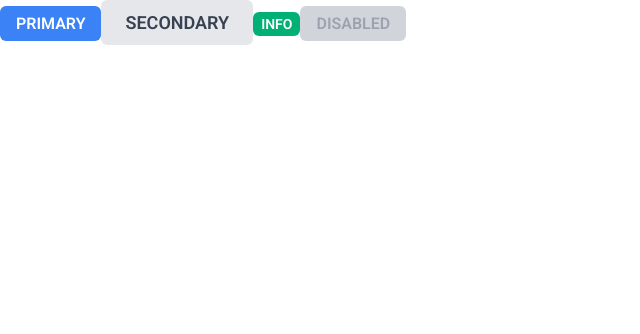
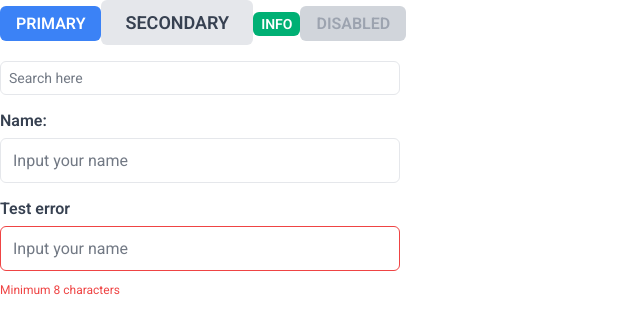
Before and after one commit to Giotu/vue-admin-panel, a Vue app: page / in a window 1280 px wide. Shown: the top 334 px of the page, without its empty margins (0-640 px from the left). Built offline with nearby package versions, Linux system fonts and the light colour scheme.

Commit message:
feat(ui): start work with component Field

```diff
--- a/src/assets/styles/main.css
+++ b/src/assets/styles/main.css
@@ -10,4 +10,5 @@
   --color-disabled: #d1d5db;
   --color-disabled-text: #9ca3af;
   --color-text: #374151;
+  --color-error: #ef4444;
 }
--- /dev/null
+++ b/src/components/ui/Field.vue
@@ -0,0 +1,113 @@
+<script setup lang="ts">
+interface Props {
+  type?: string;
+  placeholder?: string;
+  label?: string;
+  error?: boolean;
+  errorMessage?: string;
+  disabled?: boolean;
+  size?: 'md' | 'lg';
+}
+
+const {
+  type = 'text',
+  placeholder = 'Input text',
+  disabled = false,
+  error = false,
+  size = 'md',
+} = defineProps<Props>();
+
+const model = defineModel();
+</script>
+
+<template>
+  <div class="field">
+    <label v-if="label" class="field--label">{{ label }}</label>
+    <div class="field--container" :class="{ 'field--error': error, 'field--disabled': disabled }">
+      <input
+        v-model="model"
+        :type="type"
+        :placeholder="placeholder"
+        :disabled="disabled"
+        :class="['field--input', `field--input_${size}`]"
+      />
+    </div>
+    <span v-if="error && errorMessage" class="error-message">{{ errorMessage }}</span>
+  </div>
+</template>
+
+<style scoped>
+.field {
+  display: flex;
+  flex-direction: column;
+  gap: 0.5rem;
+  width: 100%;
+}
+
+.field--label {
+  font-size: 1rem;
+  font-weight: 600;
+  color: var(--color-text);
+}
+
+.field--container {
+  border: 1px solid var(--color-secondary);
+  border-radius: 0.375rem;
+  transition: border-color 0.2s ease;
+  background: white;
+}
+
+.field--container:focus-within {
+  border-color: var(--color-primary);
+  box-shadow: 0 0 0 2px rgba(59, 130, 246, 0.1);
+}
+
+.field--input {
+  width: 100%;
+  border: none;
+  outline: none;
+  color: var(--color-text);
+  background: transparent;
+  caret-color: var(--color-primary);
+}
+
+.field--input_lg {
+  font-size: 1rem;
+  padding: 0.75rem;
+}
+
+.field--input_md {
+  font-size: 0.875rem;
+  padding: 0.5rem;
+}
+
+.field--input::placeholder {
+  color: var(--color-text);
+  opacity: 0.7;
+}
+
+.field--error {
+  border-color: var(--color-error);
+}
+
+.field--error:focus-within {
+  border-color: var(--color-error);
+  box-shadow: 0 0 0 2px rgba(220, 38, 38, 0.1);
+}
+
+.error-message {
+  color: var(--color-error);
+  font-size: 0.75rem;
+  margin-top: 0.25rem;
+}
+
+.field--disabled {
+  border-color: var(--color-disabled);
+  background: var(--color-disabled);
+  cursor: not-allowed;
+}
+
+.field--disabled .field--input {
+  cursor: not-allowed;
+}
+</style>
--- a/src/pages/Home.vue
+++ b/src/pages/Home.vue
@@ -1,9 +1,26 @@
 <script setup lang="ts">
 import Button from '@/components/ui/Button.vue';
+import Field from '@/components/ui/Field.vue';
+import { ref } from 'vue';
+
+const text = ref('');
 </script>
+
 <template>
   <Button>Primary</Button>
   <Button type="secondary" size="lg">secondary</Button>
   <Button type="info" size="sm">Info</Button>
   <Button is-disabled>disabled</Button>
+  <div style="width: 400px; display: flex; flex-direction: column; gap: 1rem; margin-top: 1rem">
+    <Field v-model="text" placeholder="Search here" />
+    <Field v-model="text" placeholder="Input your name" size="lg" label="Name:" />
+    <Field
+      v-model="text"
+      placeholder="Input your name"
+      size="lg"
+      label="Test error"
+      :error="text.length < 8"
+      error-message="Minimum 8 characters"
+    />
+  </div>
 </template>
```
